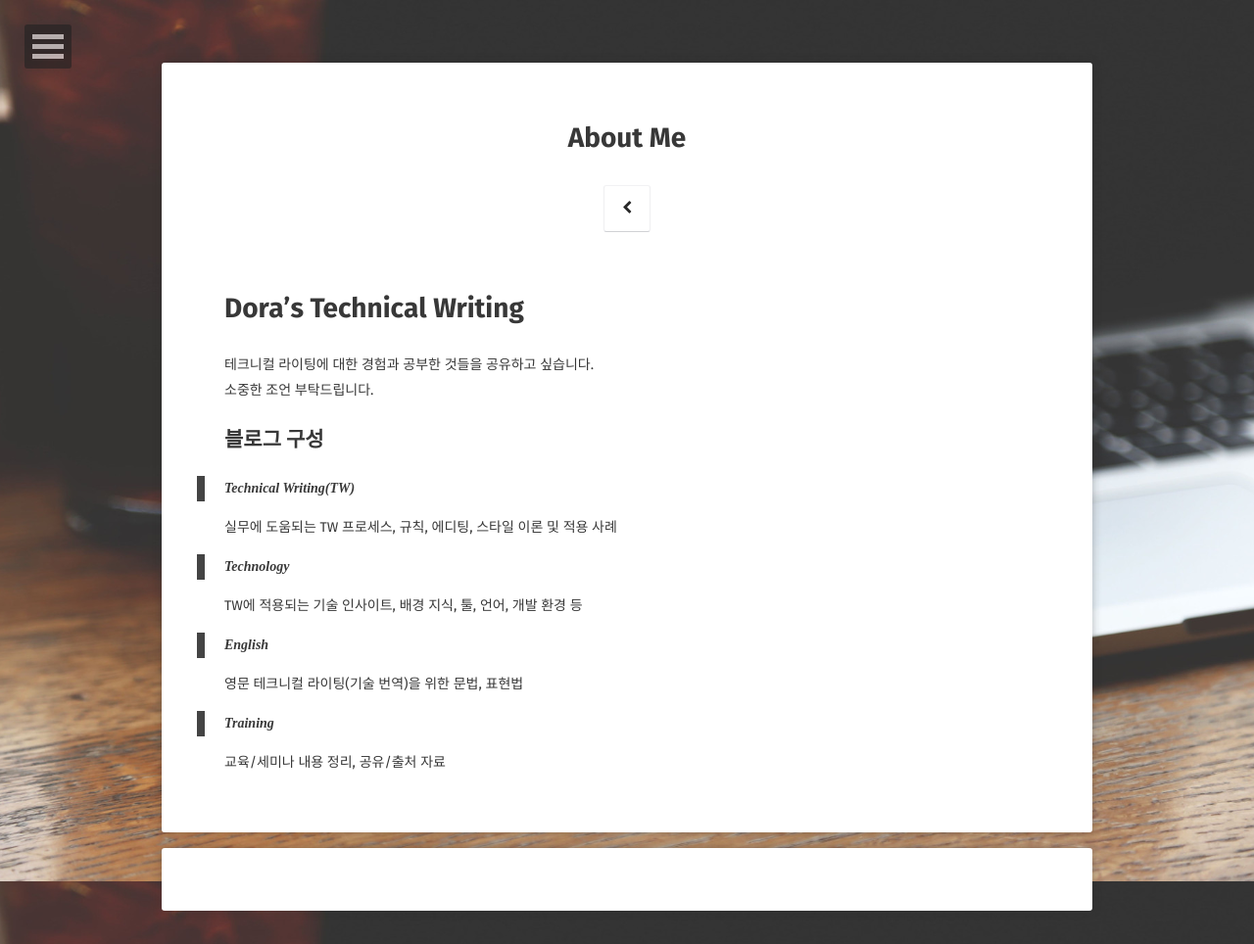
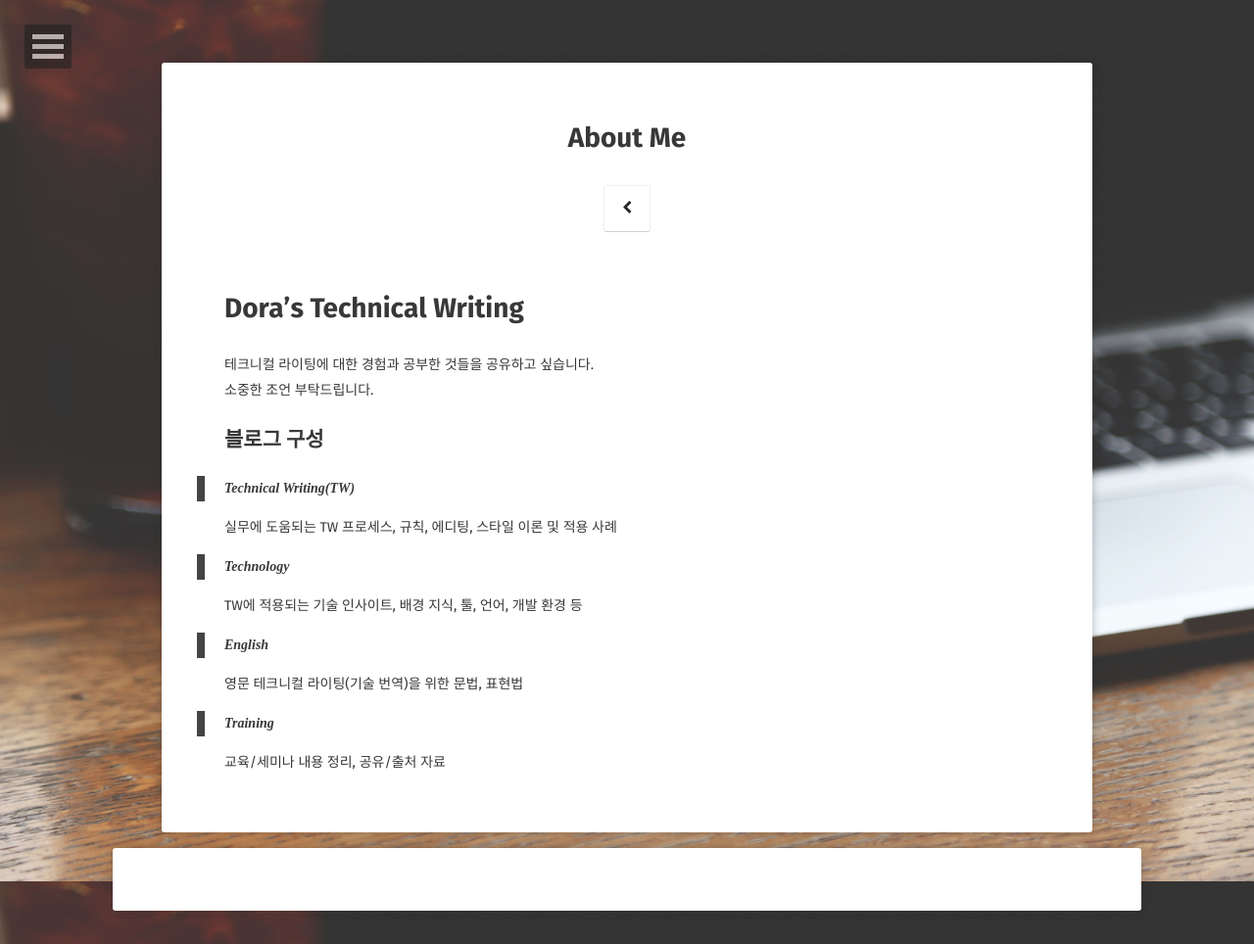
Before and after one commit to dora-author/dora-author.github.io, a Jekyll site: the page built from about/index.md, in a window 1280 px wide. Shown: the whole page at 98% size. Built offline with Jekyll 4.4.1, drawn with Linux system fonts in a browser that asks for light colours; some web fonts are replaced; comment, search, counter and statistics services are not loaded.

Commit message:
Modify css
Signed-off-by: EunJung Kim <zadora1004@naver.com>

```diff
--- a/_sass/site.scss
+++ b/_sass/site.scss
@@ -91,7 +91,7 @@
 	    box-shadow: none;
 	}
 	@media #{$medium} {
-		width: 100%; //edit
+		width: 80%; //edit
 	}
 }
 .row {
@@ -123,7 +123,7 @@
 }
 #disqus_thread {
 	width: 100%; //edit
-	max-width: 950px; //edit
+	max-width: 1050px; //edit
 	margin: -3rem auto 4rem;
 	background: $white;
 	color: $color_tuatara;
```
